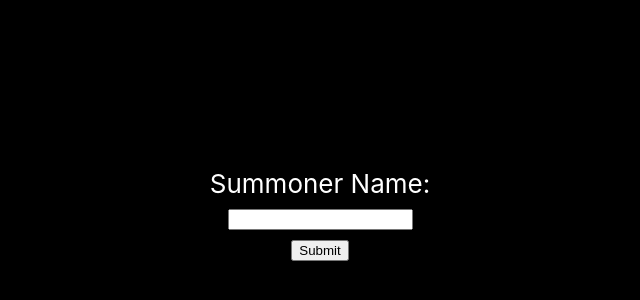
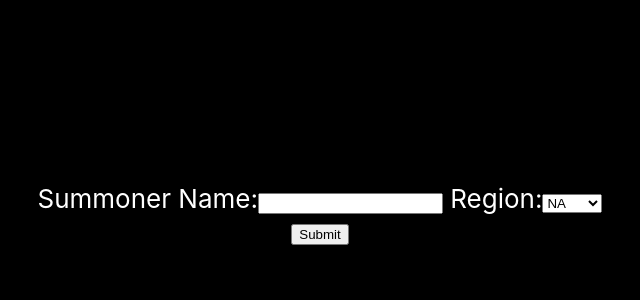
Before and after one commit to thompsonplyler/lol-mastery-app, a React (Create React App) app: page / in a window 1280 px wide. Shown: the part 186-486 px from the top of the page, without its empty margins (320-960 px from the left). Built offline with nearby package versions, Linux system fonts and the light colour scheme.

Commit message:
Slight changes to mastery app.

```diff
--- a/src/App.js
+++ b/src/App.js
@@ -1,51 +1,44 @@
 import React from 'react';
-// import logo from './logo.svg';
 import './App.css';
 import { Component } from 'react';
-// import C from './data/champion_constants'
 import ChampInfo from "./containers/ChampionInfo"
-// import {
-//   BrowserRouter as Router,
-//   Route
-// } from 'react-router-dom';
-// import {withRouter} from 'react-router'
-// import {Redirect} from 'react-router'
-// import champions from './data/champion.json'
 
 class App extends Component {
 
   state = {
     value: ``,
     submitted: false,
-    mastery_champs: []
+    mastery_champs: [],
+    region: `na`
   }
 
 handleChange =(event) => {
-  this.setState(
-    {
-      value: event.target.value
-    }
-    )
+  this.setState({value: event.target.value})
+}
+
+handleSelect = (event) => {
+  this.setState({region:event.target.value})
 }
 
 handleSubmit=(event)=> {
   event.preventDefault()
+  this.setState({submitted: true})
 
-  this.setState({
-    submitted: true
-  })
-
-  fetch(`https://nameless-depths-56520.herokuapp.com/api/v1/requests/?summoner_name=${this.state.value}`,{
+  // fetch(`https://nameless-depths-56520.herokuapp.com/api/v1/requests/?summoner_name=${this.state.value}&region=${this.state.region}`,{
+    fetch(`http://localhost:3001/api/v1/requests/?summoner_name=${this.state.value}&region=${this.state.region}`,{
   method: "POST",
   mode: "cors",
 
 })
   .then(r=>r.json())
   .then(stats=> {
+      console.log(this.state.region)
       this.setState({mastery_champs:stats})
   }
   )
+  .catch(error=>console.log(error))
 }
+
 
   render(){
 
@@ -56,8 +49,22 @@ handleSubmit=(event)=> {
       <header className={this.state.submitted ? "App-submitted" : "App-header"} >
         <form onSubmit={this.handleSubmit}>
           <label>Summoner Name:
-            <br />
             <input type="text" name="summoner" value={this.state.value} onChange={this.handleChange}/>
+          </label>
+          <label> Region:
+            <select value = {this.state.region} onChange={this.handleSelect}>
+            <option value='na'>NA</option>
+            <option value='br'>BR</option>
+            <option value='euw'>EUW</option>
+            <option value='eune'>EUNE</option>
+            <option value='kr'>KR</option>
+            <option value='lan'>LAN</option>
+            <option value='las'>LAS</option>
+            <option value='oce'>OCE</option>
+            <option value='jp'>JP</option>
+            <option value='ru'>RU</option>
+            <option value='tr'>TR</option>
+            </select>
           </label>
           <br />
           <input type="submit" value="Submit" />
--- a/src/containers/TopChamps.js
+++ b/src/containers/TopChamps.js
@@ -1,42 +1,53 @@
 import React from 'react';
 import '../ChampionInfo.css';
 import { Component } from 'react';
-import C from '../data/champion_constants'
+import C from '../data/champion_constants';
 
 class TopChamps extends Component {
+  champInfo = top_champs => {
+    top_champs = top_champs.map(champion => {
+      let {
+        championId,
+        championLevel,
+        championPoints,
+        tokensEarned
+      } = champion;
+      let champName = C[championId];
 
-    champInfo = (top_champs) => {
-        top_champs = top_champs.map(champion=>{
+      return (
+        <li className="CIB-Top Champion-Info-Box">
+          <div className="image-holder">
+            <img
+              className="champ-icon-mastery" alt=""
+              src={`https://raw.communitydragon.org/latest/plugins/rcp-be-lol-game-data/global/default/v1/champion-icons/${championId}.png`}
+            />
+            <br />
+            <img
+              className="champ-icon-mastery-top"
+              src={`/images/${championLevel}.png`}
+            />
+          </div>
+          <h4 className="name-holder">{champName}</h4>
+          <div className="info-holder">
+            Mastery Level: {championLevel}
+            <br />
+            Mastery Points: {championPoints}
+            <br />
+            {(championLevel === 5 || championLevel === 6)
+              ? `Tokens: ${tokensEarned}`
+              : null}
+          </div>
+        </li>
+      );
+    });
 
-            let {championId, championLevel, championPoints, tokensEarned} = champion
-            let champName = C[championId]
+    return <ul className="Champion-Info-Container-Top">{top_champs}</ul>;
+  };
 
-            return <li className="CIB-Top Champion-Info-Box">
-                    <div className='image-holder'>
-                        <img className='champ-icon-mastery' src={`https://raw.communitydragon.org/latest/plugins/rcp-be-lol-game-data/global/default/v1/champion-icons/${championId}.png`} />
-                        <br/>
-                        <img className='champ-icon-mastery-top' src={`/images/${championLevel}.png`} />
-                    </div>
-                    <h4 className="name-holder">{champName}</h4>
-                    <div className='info-holder'>
-                        Mastery Level: {championLevel}
-                        <br/>
-                        Mastery Points: {championPoints}<br/>
-                        {championLevel < 7 ? `Tokens: ${tokensEarned}` : null}
-                    </div>
-
-                </li>
-        })
-
-        return <ul className="Champion-Info-Container-Top">{top_champs}</ul>
-    }
-
-
-    render(){
-        let {top_champs} = this.props
-        return this.champInfo(top_champs)
-    }
-
+  render() {
+    let { top_champs } = this.props;
+    return this.champInfo(top_champs);
+  }
 }
 
-export default TopChamps
+export default TopChamps;
--- a/src/containers/components/BottomChamps.js
+++ b/src/containers/components/BottomChamps.js
@@ -13,12 +13,12 @@ class BottomChamps extends Component {
 
             return <li className="CIB-Bottom Champion-Info-Box">
                 <div className="image-holder">
-                    <img className='champ-icon-mastery-bot' src={`https://raw.communitydragon.org/latest/plugins/rcp-be-lol-game-data/global/default/v1/champion-icons/${championId}.png`} />
+                    <img className='champ-icon-mastery-bot' alt="" src={`https://raw.communitydragon.org/latest/plugins/rcp-be-lol-game-data/global/default/v1/champion-icons/${championId}.png`} />
                 </div>
                 <h5 className="name-holder">{champName}</h5>
                 <h5 className="champ-level">Mastery Level: {championLevel}</h5>
                 <h5 className="champ-points">Mastery Points: {championPoints}</h5>
-                {championLevel == (5 || 6) ? <h5 className="champ-tokens">{`Tokens: ${tokensEarned}`}</h5> : null}
+                {(championLevel === 5 || championLevel === 6) ? <h5 className="champ-tokens">{`Tokens: ${tokensEarned}`}</h5> : null}
             </li>
 
     })
```
